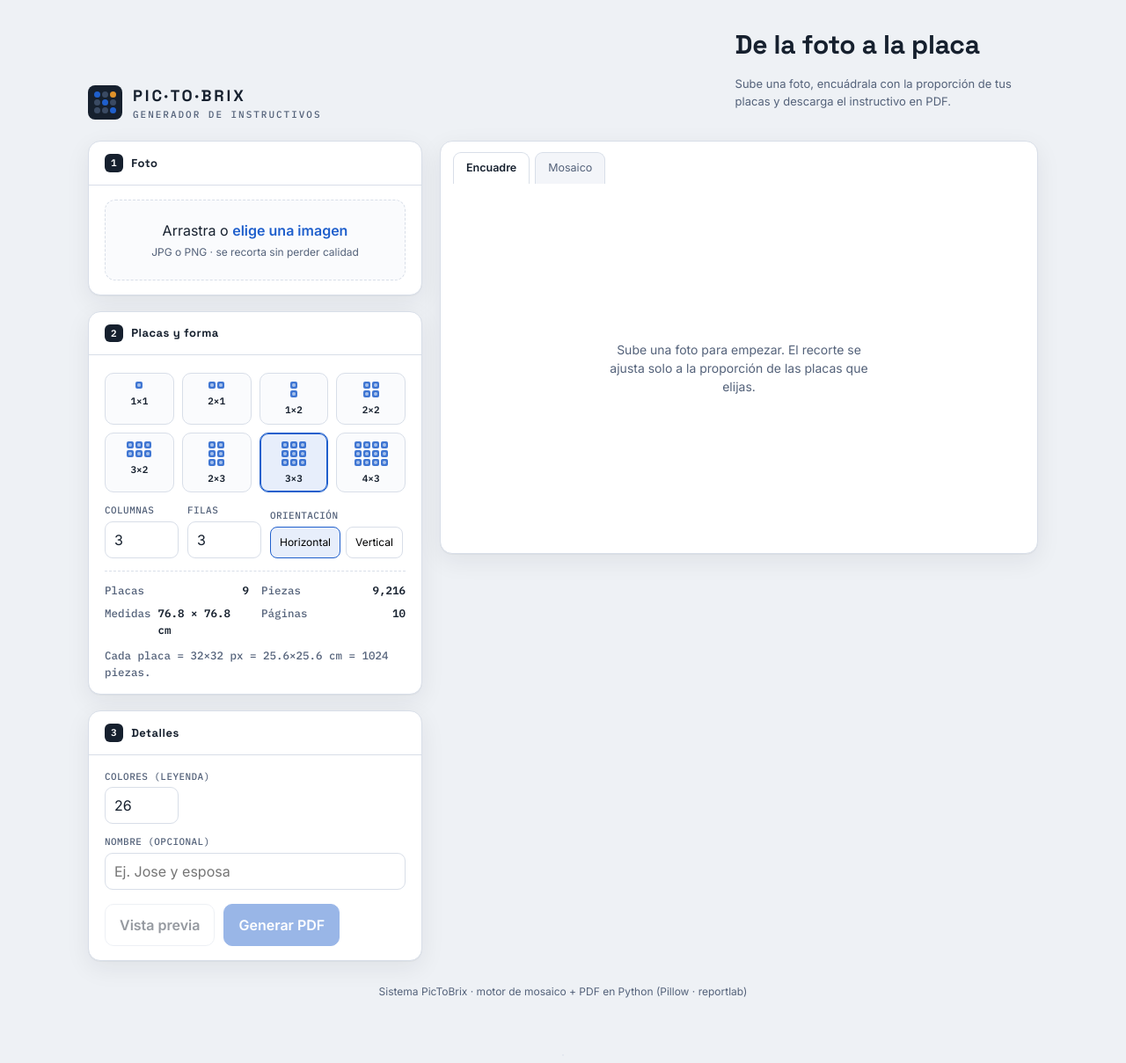
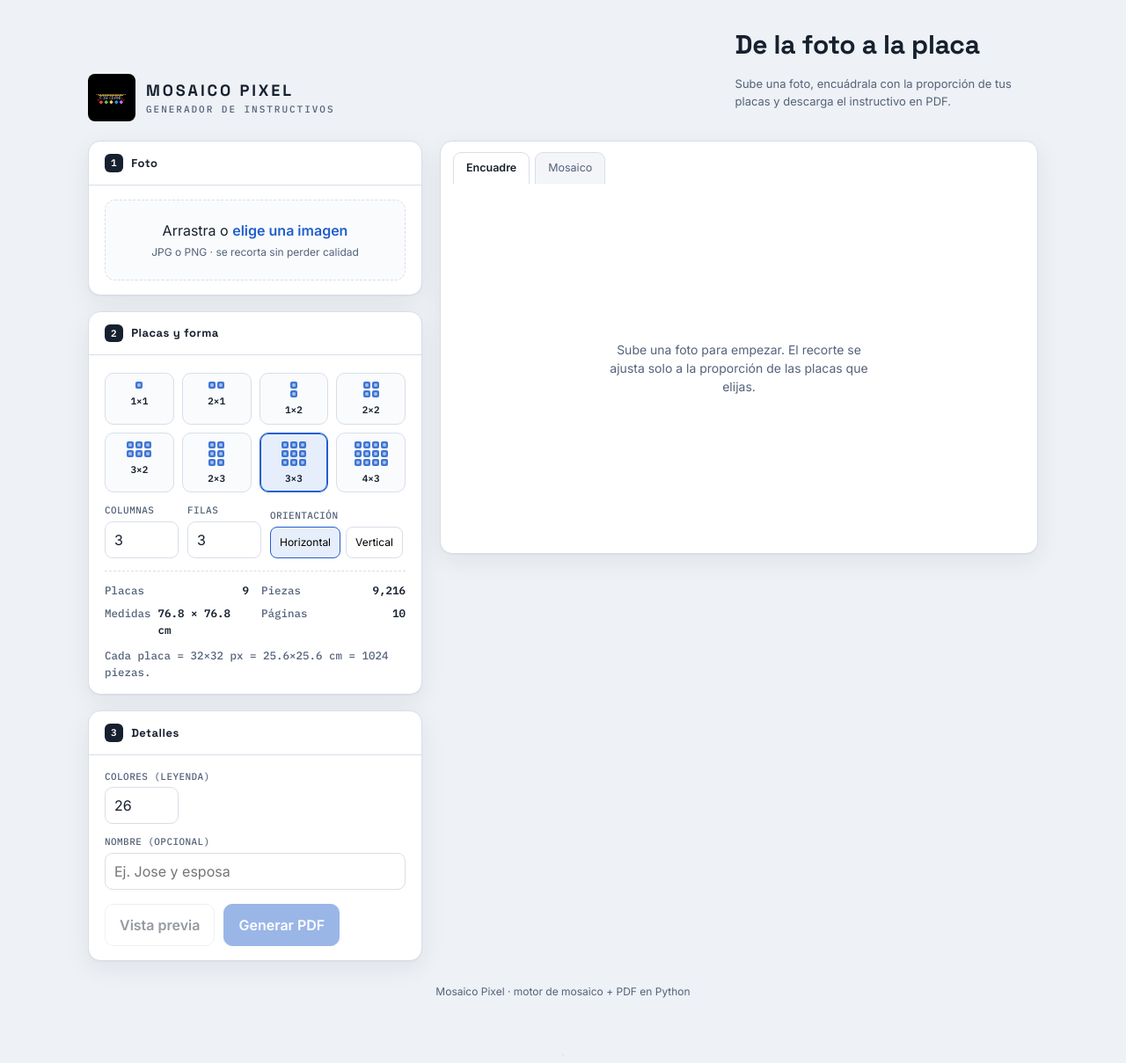
Before and after one commit to multialfredo14/mosaicopixel, a Flask app: page / in a window 1280 px wide. Shown: the whole page at 88% size. Run offline with Flask 3, Linux system fonts and the light colour scheme.

Commit message:
Replace PicToBrix branding with Mosaico Pixel logo on web UI
Swaps the CSS grid logo and PIC·TO·BRIX text for the Mosaico Pixel
image across header, title, footer, and download filenames.

Co-Authored-By: Claude Sonnet 4.6 <noreply@anthropic.com>

```diff
--- a/webapp/app.py
+++ b/webapp/app.py
@@ -84,7 +84,7 @@ def generate_pdf():
     buf = io.BytesIO()
     build_pdf(m, buf, name=name)
     buf.seek(0)
-    fname = (name.replace(" ", "_") or "pictobrix") + "_instructivo.pdf"
+    fname = (name.replace(" ", "_") or "mosaico_pixel") + "_instructivo.pdf"
     return send_file(buf, mimetype="application/pdf",
                      as_attachment=True, download_name=fname)
 
--- a/webapp/templates/index.html
+++ b/webapp/templates/index.html
@@ -3,7 +3,7 @@
 <head>
 <meta charset="utf-8">
 <meta name="viewport" content="width=device-width, initial-scale=1">
-<title>PIC·TO·BRIX — Generador de instructivos</title>
+<title>Mosaico Pixel — Generador de instructivos</title>
 <link rel="stylesheet" href="{{ url_for('static', filename='cropper.min.css') }}">
 <link rel="preconnect" href="https://fonts.googleapis.com">
 <link rel="preconnect" href="https://fonts.gstatic.com" crossorigin>
@@ -136,9 +136,9 @@
 
   <header>
     <div class="brand">
-      <div class="logo"><i></i><i></i><i></i><i></i><i></i><i></i><i></i><i></i><i></i></div>
+      <img src="{{ url_for('static', filename='logo_mosaico_pixel.jpeg') }}" alt="Mosaico Pixel" style="height:54px;border-radius:8px">
       <div>
-        <div class="wordmark">PIC·TO·BRIX</div>
+        <div class="wordmark">MOSAICO PIXEL</div>
         <div class="eyebrow">Generador de instructivos</div>
       </div>
     </div>
@@ -228,7 +228,7 @@
 
   </div>
 
-  <p class="footer">Sistema PicToBrix · motor de mosaico + PDF en Python (Pillow · reportlab)</p>
+  <p class="footer">Mosaico Pixel · motor de mosaico + PDF en Python</p>
 </div>
 
 <script src="{{ url_for('static', filename='cropper.min.js') }}"></script>
@@ -365,7 +365,7 @@ $('btnPdf').onclick=async()=>{
     const blob=await res.blob();
     const url=URL.createObjectURL(blob);
     const a=document.createElement('a');
-    a.href=url; a.download=(($('name').value.trim()||'pictobrix')+'_instructivo.pdf').replace(/\s+/g,'_');
+    a.href=url; a.download=(($('name').value.trim()||'mosaico_pixel')+'_instructivo.pdf').replace(/\s+/g,'_');
     document.body.appendChild(a); a.click(); a.remove(); URL.revokeObjectURL(url);
   }catch(e){ alert('No se pudo generar el PDF. Revisa la consola del servidor.'); }
   $('btnPdf').textContent=old; $('btnPdf').disabled=false;
```
Also changed, not shown: webapp/static/logo_mosaico_pixel.jpeg (added).
